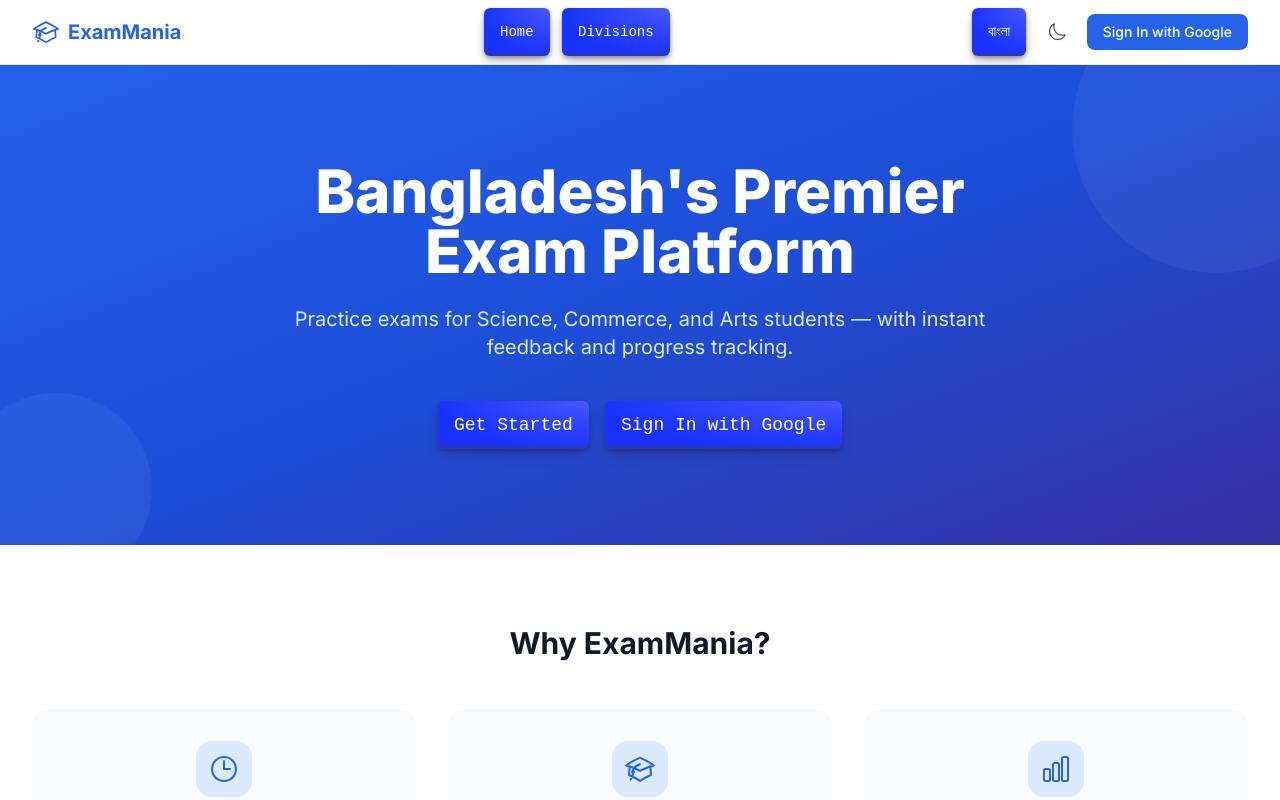
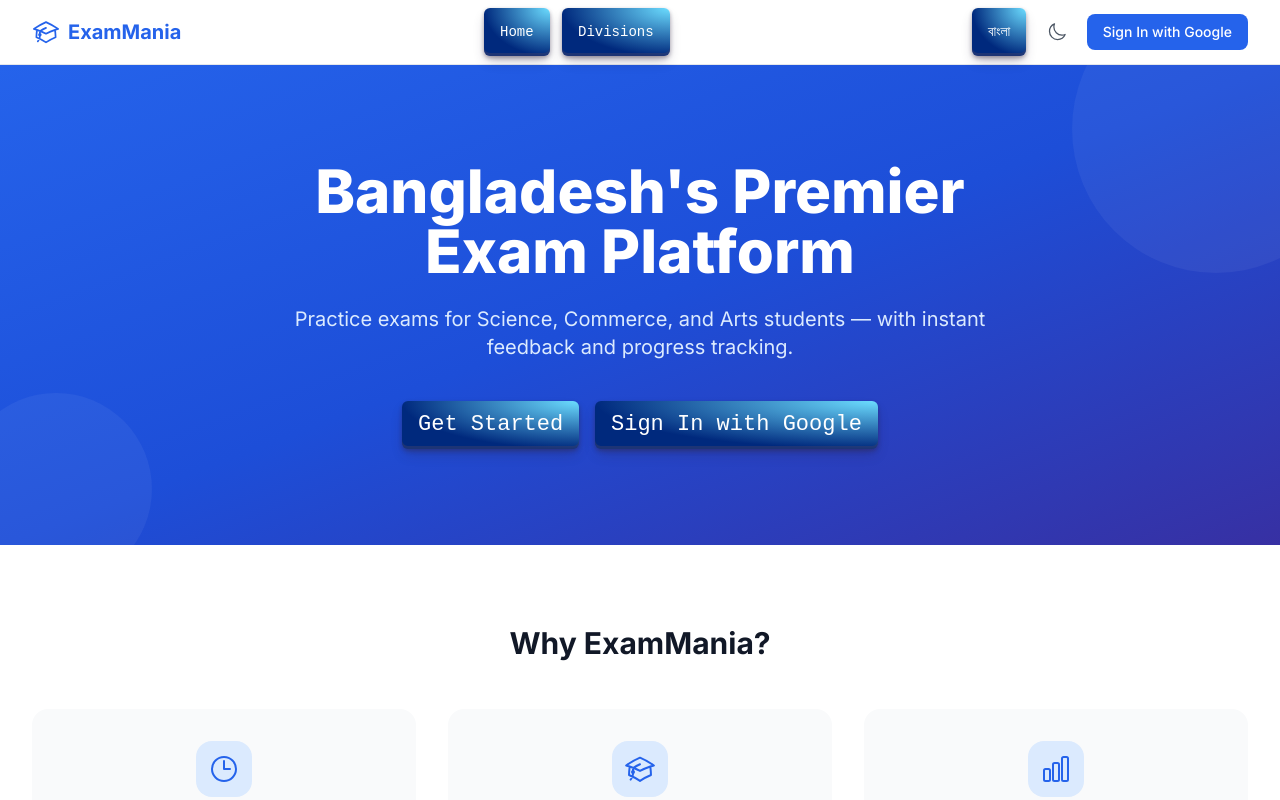
Before and after one commit to tahmidsaberin/exammania, a Next.js app in the folder client/: page / in a window 1280 px wide. Shown: the top 800 px of the page. Built offline with nearby package versions, Linux system fonts and the light colour scheme; no server answers.

Commit message:
sdnmnmfinalndlas5ttr

```diff
--- a/client/src/styles/globals.css
+++ b/client/src/styles/globals.css
@@ -35,7 +35,7 @@
   .button-29 {
     align-items: center;
     appearance: none;
-    background-image: radial-gradient(100% 100% at 100% 0, #4756ff 0, #1833ff 100%);
+    background-image: radial-gradient(100% 100% at 100% 0, #6cddff 0, #00297d 100%);
     border: 0;
     border-radius: 6px;
     box-shadow: rgba(45, 35, 66, .4) 0 2px 4px, rgba(45, 35, 66, .3) 0 7px 13px -3px, rgba(58, 65, 111, .5) 0 -3px 0 inset;
@@ -60,7 +60,7 @@
     touch-action: manipulation;
     white-space: nowrap;
     will-change: box-shadow, transform;
-    font-size: 18px;
+    font-size: 22px;
   }
 
   .button-29:focus {
@@ -249,15 +249,15 @@
   }
 
   .button-82-front.green {
-    background: hsl(133deg 72% 52%);
+    background: #006416;
   }
 
   .button-82-front.red {
-    background: hsl(348deg 83% 58%);
+    background: #84001b;
   }
 
   .button-82-front.yellow {
-    background: hsl(38deg 92% 54%);
+    background: #955e00;
   }
 
   @media (min-width: 768px) {
```
